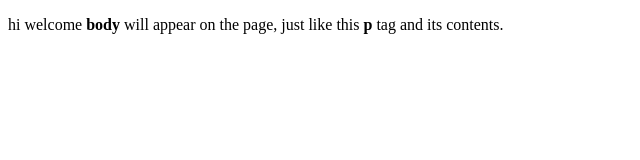
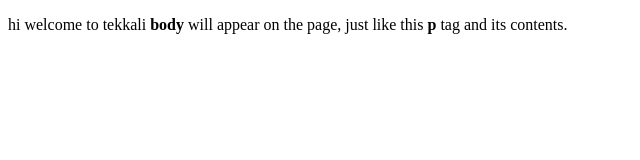
Before and after one commit to sajitkumar/ansible1, a plain HTML site: page index.html in a window 1280 px wide. Shown: the whole page, without its empty margins (0-640 px from the left). Drawn offline with Linux system fonts and the light colour scheme.

Commit message:
Update index.html

```diff
--- a/index.html
+++ b/index.html
@@ -4,6 +4,6 @@
     <title>welcome to tekkali</title>
   </head>
   <body>
-    <p> hi welcome  <strong>body</strong>  will appear on the page, just like this <strong>p</strong> tag and its contents.</p>
+    <p> hi welcome to tekkali <strong>body</strong>  will appear on the page, just like this <strong>p</strong> tag and its contents.</p>
   </body>
 </html>
```
